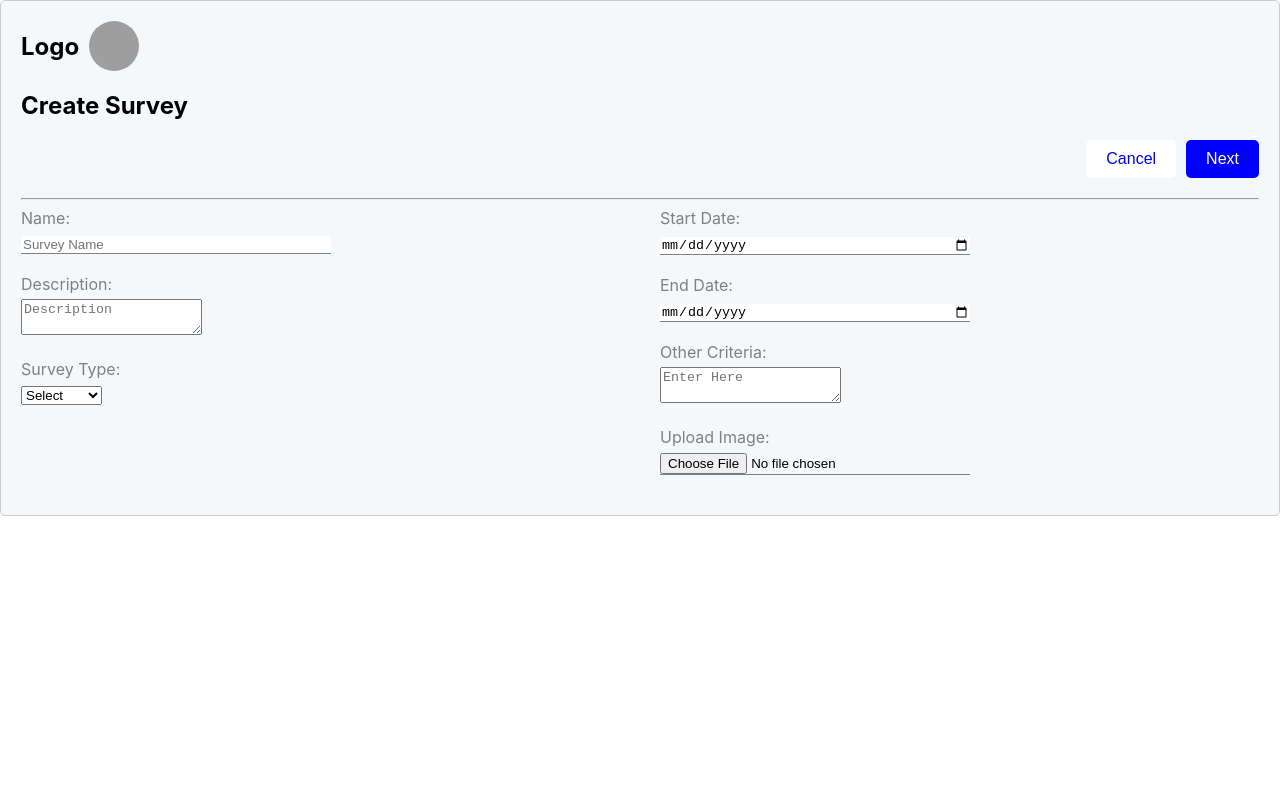
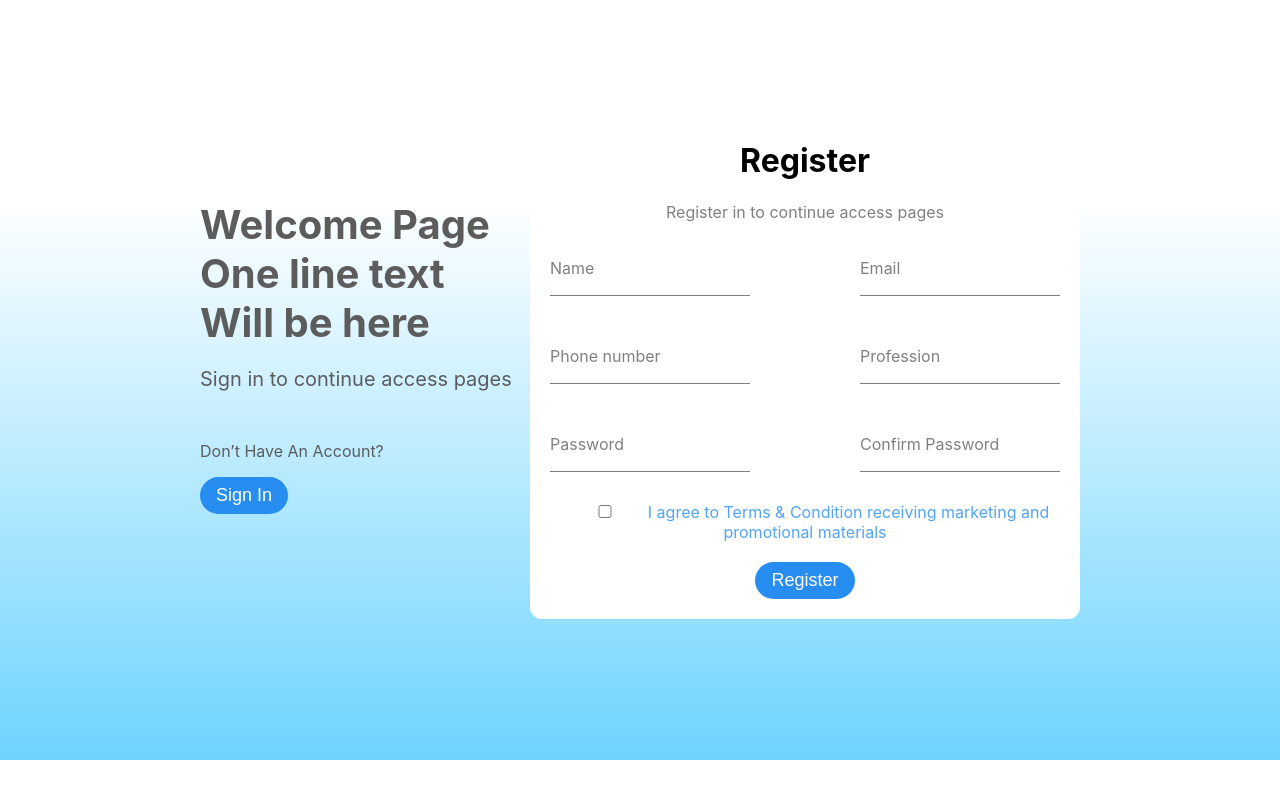
Before and after one commit to rumman1999/survey, a React (Create React App) app: page /register in a window 1280 px wide. Shown: the top 798 px of the page. Built offline with nearby package versions, Linux system fonts and the light colour scheme; grey boxes are pictures that could not be loaded.

Commit message:
added routing

```diff
--- a/src/App.js
+++ b/src/App.js
@@ -1,14 +1,26 @@
+import { BrowserRouter as Router, Route, Routes } from 'react-router-dom';
 import Register from './components/SignIn/Register';
 import SignIn from './components/SignIn/SignIn'
 import SurveyItems from './components/SurveyList/SurveyItems'
 import SurveyForm from './components/CreateSurvey/createsurvey'
+import CreateQues from './components/CreateQues';
+import Preview from "./components/Preview/Preview"
+
 
 function App() {
   return (
-    <>
-      <SurveyForm />
-    </>
+    <Router>
+      <Routes>
+        <Route exact path="/" element={<SignIn />} />
+        <Route path="/register" element={<Register />} />
+        <Route path="/surveyItems" element={<SurveyItems />} />
+        <Route path="/surveyForm" element={<SurveyForm />} />
+        <Route path="/createQues" element={<CreateQues />} />
+        <Route path="/preview" element={<Preview />} />
+      </Routes>
+    </Router>
   );
 }
 
+
 export default App;
--- /dev/null
+++ b/src/components/CreateQues.js
@@ -0,0 +1,19 @@
+import React from 'react'
+import Theme from "./Theme/Theme"
+import { useNavigate } from 'react-router-dom';
+
+export default function CreateQues() {
+    const navigate = useNavigate();
+  const handleSubmit = (e) => {
+    e.preventDefault();
+    navigate('/preview')
+  }
+  return (
+    <div>CreateQues
+      <Theme/>
+      <button type="submit" className="next-button" onClick={handleSubmit}>
+          Preview
+        </button>
+    </div>
+  )
+}
--- a/src/components/CreateSurvey/createsurvey.js
+++ b/src/components/CreateSurvey/createsurvey.js
@@ -1,8 +1,10 @@
 import React, { useState, } from 'react';
 import './createsurvey.css';
+import { useNavigate } from 'react-router-dom';
 
 
 const SurveyForm = () => {
+  const navigate = useNavigate();
 
   const [name, setName] = useState('');
   const [description, setDescription] = useState('');
@@ -14,6 +16,7 @@ const SurveyForm = () => {
 
   const handleSubmit = (e) => {
     e.preventDefault();
+    navigate('/createQues')
 
 
     // Do something with the survey data (e.g., send it to a server)
@@ -52,6 +55,7 @@ const SurveyForm = () => {
         <button type="button" className="cancel-button">
           Cancel
         </button>
+
         <button type="submit" className="next-button" onClick={handleSubmit}>
           Next
         </button>
--- a/src/components/Preview/Preview.css
+++ b/src/components/Preview/Preview.css
@@ -22,6 +22,11 @@
     background-color: #278DF1;
     color: #FFFFFF;
     padding: 10px 20px;
+  }
+  .close{
+    border: 1.5px solid #278DF1;
+    background-color: #FFFFFF;
+    color :#278DF1
   }
 
   .container{
--- a/src/components/Preview/Preview.js
+++ b/src/components/Preview/Preview.js
@@ -1,8 +1,19 @@
 import React from "react";
+import { useNavigate } from 'react-router-dom';
 import "./Preview.css";
 import PrevQues from "./PrevQues";
 
 function Preview() {
+
+  const navigate = useNavigate();
+  const handleSubmit = (e) => {
+    e.preventDefault();
+    navigate('/createQues')
+  }
+  const handleClose = (e) => {
+    e.preventDefault();
+    navigate('/createQues')
+  }
   let arr = [
     {question:'Do you feel comfortable asking for help when you’re stuck?',
     options:["true" , "false"]
@@ -21,10 +32,10 @@ options:["true" , "false" ]
       <div className="top-part">
         <span className="left-part">&#8592; Preview </span>
         <span>
-          {/* <Link className="close" to="/"> */}
+            <button type="submit" className="save close" onClick={handleSubmit}>
             close preview
-          {/* </Link> */}
-          <button type="save" className="save">
+          </button>
+          <button type="submit" className="save" onClick={handleSubmit}>
             save
           </button>
           <span className="myBtn"></span>
--- a/src/components/SignIn/Register.js
+++ b/src/components/SignIn/Register.js
@@ -1,10 +1,12 @@
 import React from "react";
+import { useNavigate } from 'react-router-dom';
 import { useState } from 'react';
 import "./Register.css";
 import { BrowserRouter as Router, Link } from 'react-router-dom';
 
 
 function Register() {
+    const navigate = useNavigate();
     const [email, setEmail] = useState('');
     const [password, setPassword] = useState('');
     const [errors, setErrors] = useState({});
@@ -38,10 +40,13 @@ function Register() {
         } else {
             console.log('Invalid form');
         }
+
+    navigate('/')
     };
 
     return (
-        <div className="main-continer">
+        <div className="abc">
+            <div className="main-continer">
             <div className="heading1">
                 <p className="text1">
                     Welcome Page
@@ -49,7 +54,9 @@ function Register() {
                 </p>
                 <p className="text2">Sign in to continue access pages</p>
                 <p className="text3">Don’t Have An Account?</p>
-                <button className="register">Sign In </button>
+
+                <Link to="/">
+                <button className="register">Sign In </button></Link>
             </div>
             <div className="Register">
                 <form onSubmit={handleSubmit}>
@@ -91,11 +98,15 @@ function Register() {
                             </label>
                         </div>
                     </div>
+
+                    <Link to="/surveyItems">
                     <div className="btn1">
                         <button>Register</button>
-                    </div>
+
+                    </div></Link>
                 </form>
             </div>
+        </div>
         </div>
     );
 }
--- a/src/components/SignIn/SignIn.js
+++ b/src/components/SignIn/SignIn.js
@@ -1,10 +1,15 @@
 import React from 'react'
 import { useNavigate } from 'react-router-dom';
+import { Link } from 'react-router-dom';
 import './SignIn.css'
 
 
 function Register() {
-
+    const navigate = useNavigate();
+  const handleSubmit = (e) => {
+    e.preventDefault();
+    navigate('/surveyItems')
+  }
     return (
         <div className="abc">
             <div className='main-continer'>
@@ -12,7 +17,9 @@ function Register() {
                 <p className='text1'>Welcome Page<br /> One line text <br /> Will be here </p>
                 <p className='text2'>Sign in to continue access pages</p>
                 <p className='text3'>Don’t Have An Account?</p>
-                <button className='register'>Register  </button>
+
+                <Link to="/register">
+                <button className='register'>Register  </button></Link>
             </div>
             <div className='signin'>
                 <form>
@@ -27,7 +34,7 @@ function Register() {
                         <input type='password' name='Password' required></input>
                     </div>
                     <div className='btn'>
-                        <button>Sign in</button>
+                        <button onClick={handleSubmit}>Sign in</button>
                     </div>
                 </form>
             </div>
--- a/src/components/SurveyList/SurveyItems.css
+++ b/src/components/SurveyList/SurveyItems.css
@@ -15,7 +15,7 @@
 }
 .Survey{
     display: flex;
-
+    height: max-content;
 
 }
 .sidebar{
@@ -38,7 +38,7 @@
 background: #FAFDFF;
 margin: 50px 20px 0px 150px;
 width: 600vh;
-height: 400vh;
+height: 80vh;
 }
 table thead tr th{
     padding:20px;
--- a/src/components/SurveyList/SurveyItems.js
+++ b/src/components/SurveyList/SurveyItems.js
@@ -1,4 +1,5 @@
 import React, { useState } from "react";
+import { useNavigate } from 'react-router-dom';
 //import Sidebar from './Sidebar';
 import { FontAwesomeIcon } from "@fortawesome/react-fontawesome";
 import {
@@ -14,6 +15,7 @@ import {
 import "./SurveyItems.css";
 
 const SurveyItems = () => {
+  const navigate = useNavigate();
     const [surveys, setSurveys] = useState([
         {
             id: 1,
@@ -106,6 +108,8 @@ const SurveyItems = () => {
                 endDate: "",
             });
         }
+
+    navigate('/createQues')
     };
 
     const handleCancelEdit = () => {
--- a/src/components/Theme/Theme.js
+++ b/src/components/Theme/Theme.js
@@ -12,7 +12,7 @@ function Theme(){
 
     return(
         <>
-            <span onClick={handleClickOpen}>Theme Setting</span>
+            <button onClick={handleClickOpen}>Theme Setting</button>
             <div>
                 {
                     popup?
```
